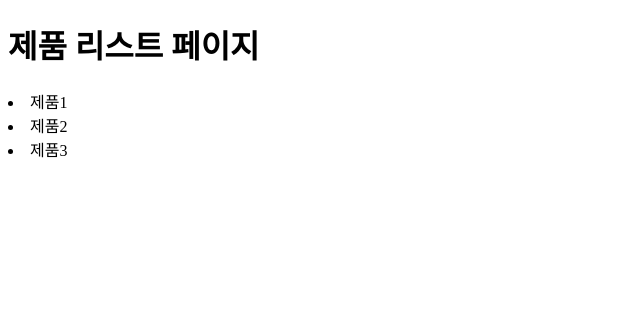
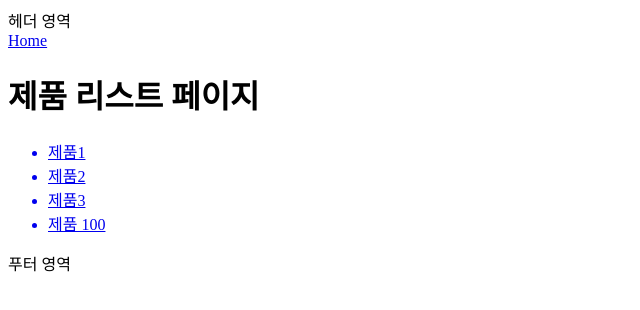
Before and after one commit to jyqaz7548/learn-SvelteKit, a SvelteKit app in the folder hello-world/: page /products in a window 1280 px wide. Shown: the top 310 px of the page, without its empty margins (0-640 px from the left). Built offline with nearby package versions, Linux system fonts and the light colour scheme.

Commit message:
일단 커밋

```diff
--- /dev/null
+++ b/hello-world/src/params/integer.js
@@ -0,0 +1,3 @@
+export function match(params) {
+  return /^\d+$/.test(params);
+}
--- /dev/null
+++ b/hello-world/src/routes/+layout.svelte
@@ -0,0 +1,6 @@
+<header class="layout-header">헤더 영역</header>
+
+
+<slot/>
+
+<footer class="layouy-footer"> 푸터 영역</footer>
--- a/hello-world/src/routes/about/+page.svelte
+++ b/hello-world/src/routes/about/+page.svelte
@@ -1 +1,3 @@
-<h1>About page</h1>
+<a href="/">Home</a>
+
+<h1>About</h1>
--- a/hello-world/src/routes/products/+page.svelte
+++ b/hello-world/src/routes/products/+page.svelte
@@ -1,7 +1,16 @@
+<script>
+    export let productId = 100;
+</script>
+
+
+<a href="/">Home</a>
+
+
 <h1>제품 리스트 페이지</h1>
 
-<al>
-    <li>제품1</li>
-    <li>제품2</li>
-    <li>제품3</li>
-</al>
+<ul>
+    <a href="/products/1"><li>제품1</li></a>
+    <a href="/products/2"><li>제품2</li></a>
+    <a href="/products/3"><li>제품3</li></a>
+    <a href={`/products/${productId}`}><li>제품 {productId}</li></a>
+</ul>
--- /dev/null
+++ b/hello-world/src/routes/products/[productId=integer]/+page.svelte
@@ -0,0 +1,6 @@
+<script>
+    import {page} from '$app/stores';
+    const productId = $page.params.productId;
+</script>
+
+<h1>제품 {productId} 상세페이지</h1>
--- a/hello-world/src/routes/profile/+page.svelte
+++ b/hello-world/src/routes/profile/+page.svelte
@@ -1 +1,3 @@
+<a href="/">Home</a>
+
 <h1>프로필 page</h1>
```
Also changed, not shown: hello-world/src/routes/[[lang]]/docs/[...slug]/+page.svelte (+5 -3 lines), hello-world/src/routes/products/[productId=integer]/reviews/[reviewId]/+page.svelte (renamed from hello-world/src/routes/products/[productId]/reviews/[reviewId]/+page.svelte).
